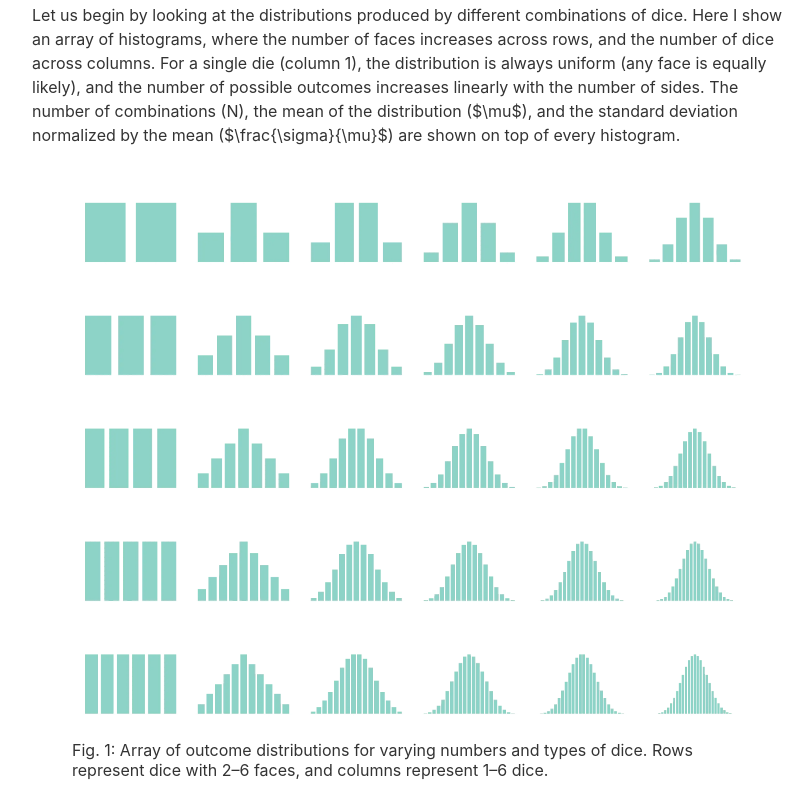
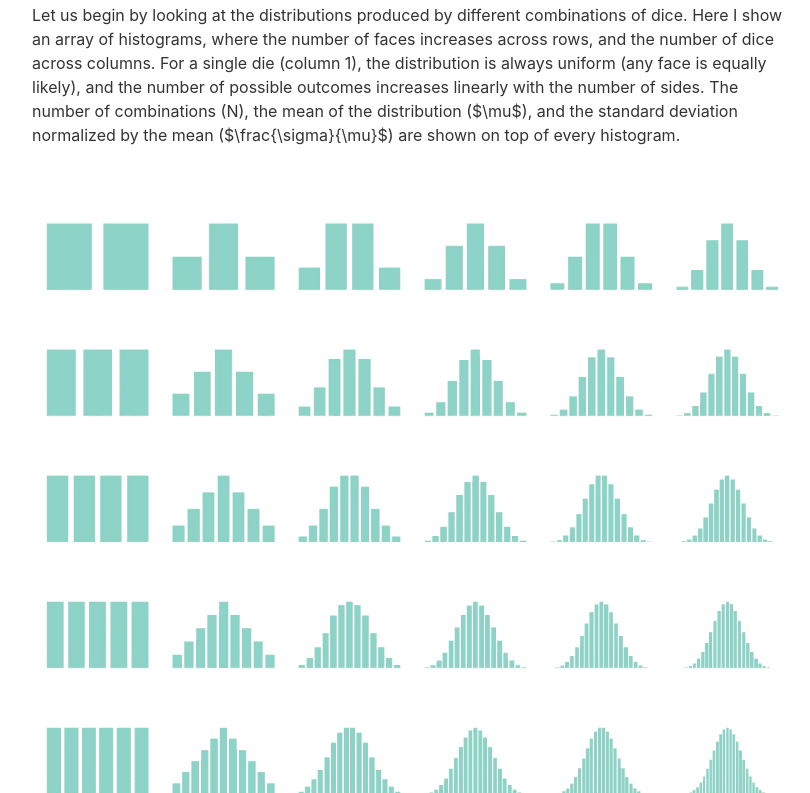
Before and after one commit to Mikel-MG/Mikel-MG.github.io, an Eleventy site: page content/blog/20260521_dungeons_and_distributions/index.md in a window 1280 px wide. Shown: the part 499-1292 px from the top of the page, without its empty margins (224-1034 px from the left). Built offline with nearby package versions, Linux system fonts and the light colour scheme; Eleventy itself is replaced by a stand-in of ours; files that its build step writes are made by us from their sources; a small style sheet from the web is missing; files whose address does not match are found by name; what @zachleat/heading-anchors, markdown-it-mathjax3, zod, zod-validation-error would draw is missing.

Commit message:
Add custom CSS for figures and figure captions

```diff
--- a/css/index.css
+++ b/css/index.css
@@ -302,3 +302,23 @@ header {
     font-size: 0.9em;
     opacity: 0.8;
 }
+
+/* Figures */
+figure {
+    width: 100%;
+    margin: 2rem 0;
+}
+
+figure img {
+    display: block;
+    width: 100%;
+    max-width: 100%;
+    height: auto;
+}
+
+figure figcaption {
+    width: 90%;
+    margin: 0.5rem auto 0;
+    text-align: left;
+    font-style: italic;
+}
```
